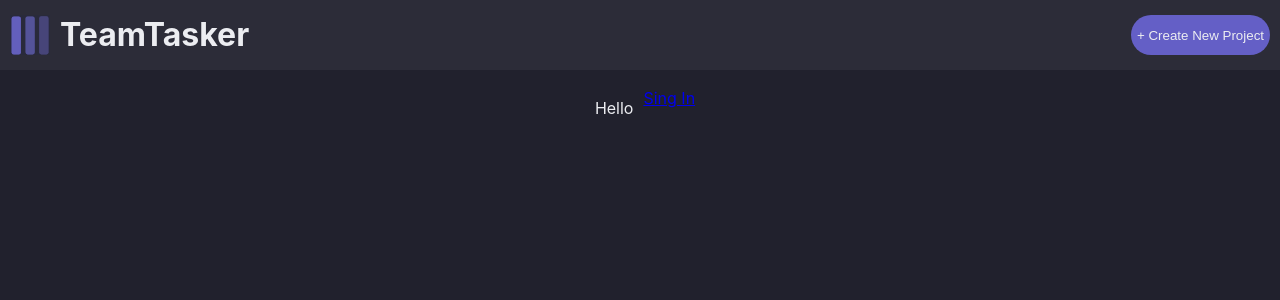
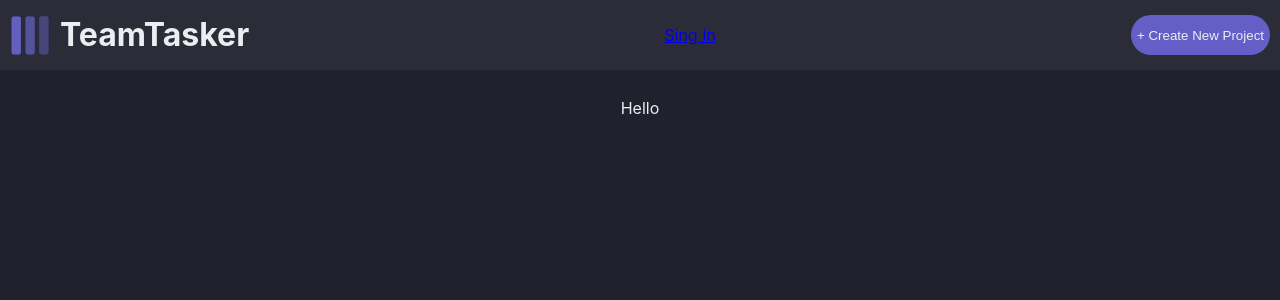
Before and after one commit to KorneyKorneich/TT-Saga_WebSocket, a React (Vite) app in the folder teamTasker/: page /hello in a window 1280 px wide. Shown: the top 300 px of the page. Built offline with nearby package versions, Linux system fonts and the light colour scheme; no server answers.

Commit message:
add auth check

```diff
--- a/teamTasker/src/App/App.tsx
+++ b/teamTasker/src/App/App.tsx
@@ -2,31 +2,47 @@ import styles from './App.module.scss'
 import {Header, Sidebar} from "../shared";
 import {useTheme} from "src/App/providers/ThemeProvider/lib/useTheme.ts";
 import {UserRegistration} from "src/entities";
-import {getState, UserLogin} from "src/entities/User";
+import {getIsAuth, getState, UserLogin} from "src/entities/User";
 import {useAppDispatch} from "src/hooks/storeHooks.ts";
 import {useEffect} from "react";
 import {userAuth} from "src/entities/User/lib/services/userAuth.ts";
 import {useSelector} from "react-redux";
-import {Link} from "react-router-dom";
+import {Link, useNavigate} from "react-router-dom";
 import {Outlet} from "react-router-dom";
 import {LandingPage, SingIn} from "src/pages";
+import {userReg} from "src/entities/User/lib/services/userReg.ts";
 
 function App() {
-    const Theme = useTheme();
 
 
-    // console.log(state.user);
-    // console.log(state.user.data.isAuth);
-    // console.log(state.user.data.username);
 
-  return (
-    <div className={`${styles.app} ${Theme.theme}`} >
-        <Header />
-        <div className={styles.pageContent}>
-            <Outlet />
+
+
+
+    const Theme = useTheme();
+    const dispatch = useAppDispatch()
+    const isAuth = useSelector(getIsAuth);
+    const navigate = useNavigate()
+    console.log(localStorage.getItem('token'));
+
+
+    useEffect(() => {
+        dispatch(userAuth())
+    }, []);
+
+    const state = useSelector(getState)
+    console.log(state.user);
+    console.log(state.user.data.isAuth);
+    console.log(state.user.data.username);
+
+    return (
+        <div className={`${styles.app} ${Theme.theme}`}>
+            <Header/>
+            <div className={styles.pageContent}>
+                <Outlet/>
+            </div>
         </div>
-    </div>
-  )
+    )
 }
 
 export default App
--- a/teamTasker/src/entities/User/index.ts
+++ b/teamTasker/src/entities/User/index.ts
@@ -1,3 +1,6 @@
 export {UserRegistration} from './ui/Registration/UserRegistration.tsx'
 export {UserLogin} from './ui/Login/UserLogin.tsx'
 export {getState} from './lib/selectors/getState.ts'
+export {getId} from './lib/selectors/getId.ts'
+export {getIsAuth} from './lib/selectors/getIsAuth.ts'
+export {getUsername} from './lib/selectors/getUsername.ts'
--- /dev/null
+++ b/teamTasker/src/entities/User/lib/selectors/getId.ts
@@ -0,0 +1,3 @@
+import {stateSchema} from "src/schemas/config.ts";
+
+export const getId = (state: stateSchema) => state.user.data.id
--- /dev/null
+++ b/teamTasker/src/entities/User/lib/selectors/getIsAuth.ts
@@ -0,0 +1,3 @@
+import {stateSchema} from "src/schemas/config.ts";
+
+export const getIsAuth = (state: stateSchema) => state.user.data.isAuth
--- /dev/null
+++ b/teamTasker/src/entities/User/lib/selectors/getUsername.ts
@@ -0,0 +1,3 @@
+import {stateSchema} from "src/schemas/config.ts";
+
+export const getUsername= (state: stateSchema) => state.user.data.username
--- a/teamTasker/src/entities/User/lib/services/userReg.ts
+++ b/teamTasker/src/entities/User/lib/services/userReg.ts
@@ -25,6 +25,7 @@ export const userReg = createAsyncThunk<UserSchema, UserRegistrationData, ThunkC
                 return rejectWithValue('Incorrect login')
             }
             localStorage.setItem('token', data.token);
+            console.log(localStorage.getItem('token'))
             console.log(data);
             return data;
         } catch (e) {
--- a/teamTasker/src/entities/User/lib/slice/userSlice.ts
+++ b/teamTasker/src/entities/User/lib/slice/userSlice.ts
@@ -67,7 +67,6 @@ export const userSlice = createSlice({
                 state.data.isAuth = true;
                 state.data.id = action.payload.id;
                 state.error = undefined
-                console.log(action.payload);
             })
             .addCase(userAuth.rejected, (state, action) => {
                 state.isLoading = false;
--- a/teamTasker/src/pages/LandingPage/LandingPage.tsx
+++ b/teamTasker/src/pages/LandingPage/LandingPage.tsx
@@ -21,7 +21,6 @@ export const LandingPage = memo(()=> {
         <>
             <div className={styles.tasks}>Hello</div>
             {state.user.data.isAuth && <div>{state.user.data.username}</div>}
-            <Link to={'/authorization/singIn'} >Sing In</Link>
         </>
 
     )
--- a/teamTasker/src/shared/Header/Header.tsx
+++ b/teamTasker/src/shared/Header/Header.tsx
@@ -1,7 +1,12 @@
 import styles from  './Header.module.css';
 import Logo from '../assets/kanban-logo.svg?react'
 import {SVG} from "src/shared";
+import {Link} from "react-router-dom";
+import {useSelector} from "react-redux";
+import {getIsAuth, getUsername} from "src/entities/User";
 export const Header = () => {
+    const isAuth = useSelector(getIsAuth);
+    const username = useSelector(getUsername);
     return (
         <div className={styles.header}>
             <div className={styles.logo}>
@@ -10,6 +15,10 @@ export const Header = () => {
                 </SVG>
                 <h1>TeamTasker</h1>
             </div>
+            {!isAuth &&
+                <Link to={'/authorization/singIn'} >Sing In</Link>
+            }
+            {isAuth && <span>Hello {username}!</span>}
             <button className={styles.createNew}>
                 + Create New Project
             </button>
```
